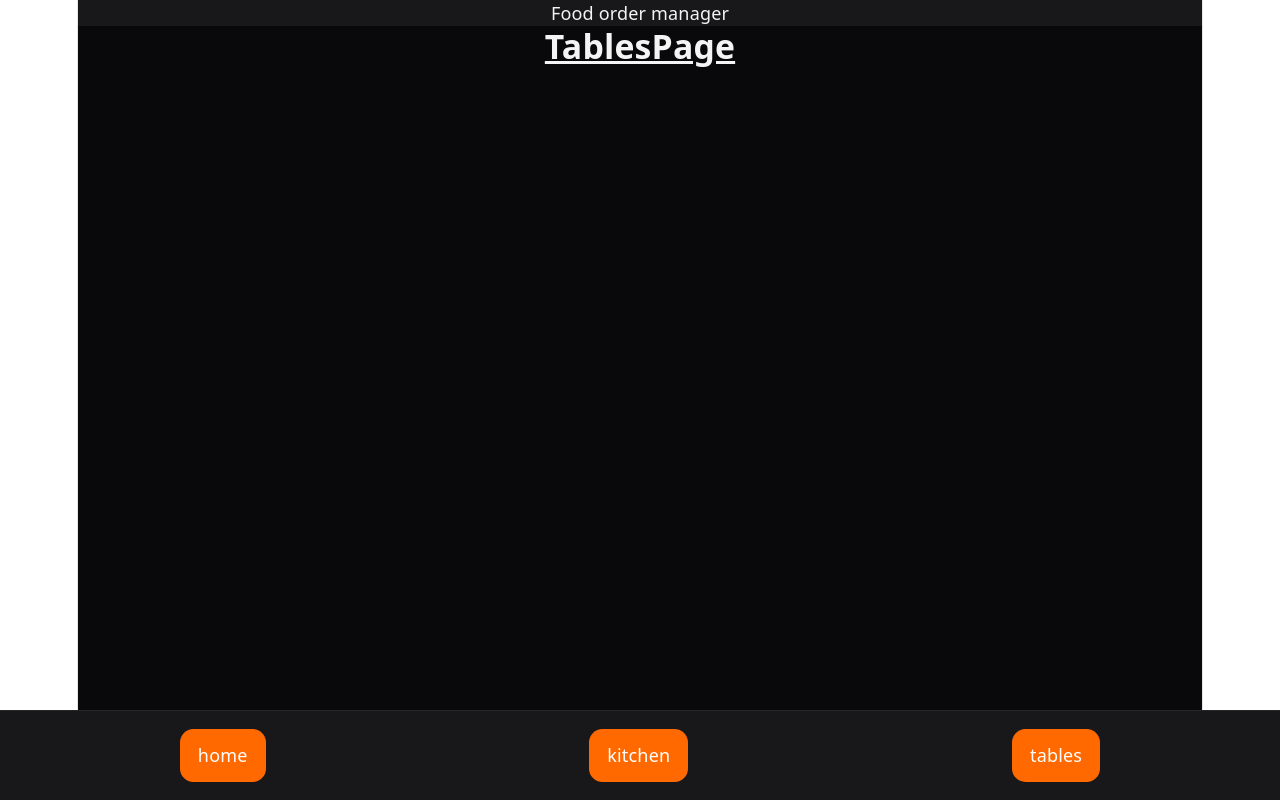
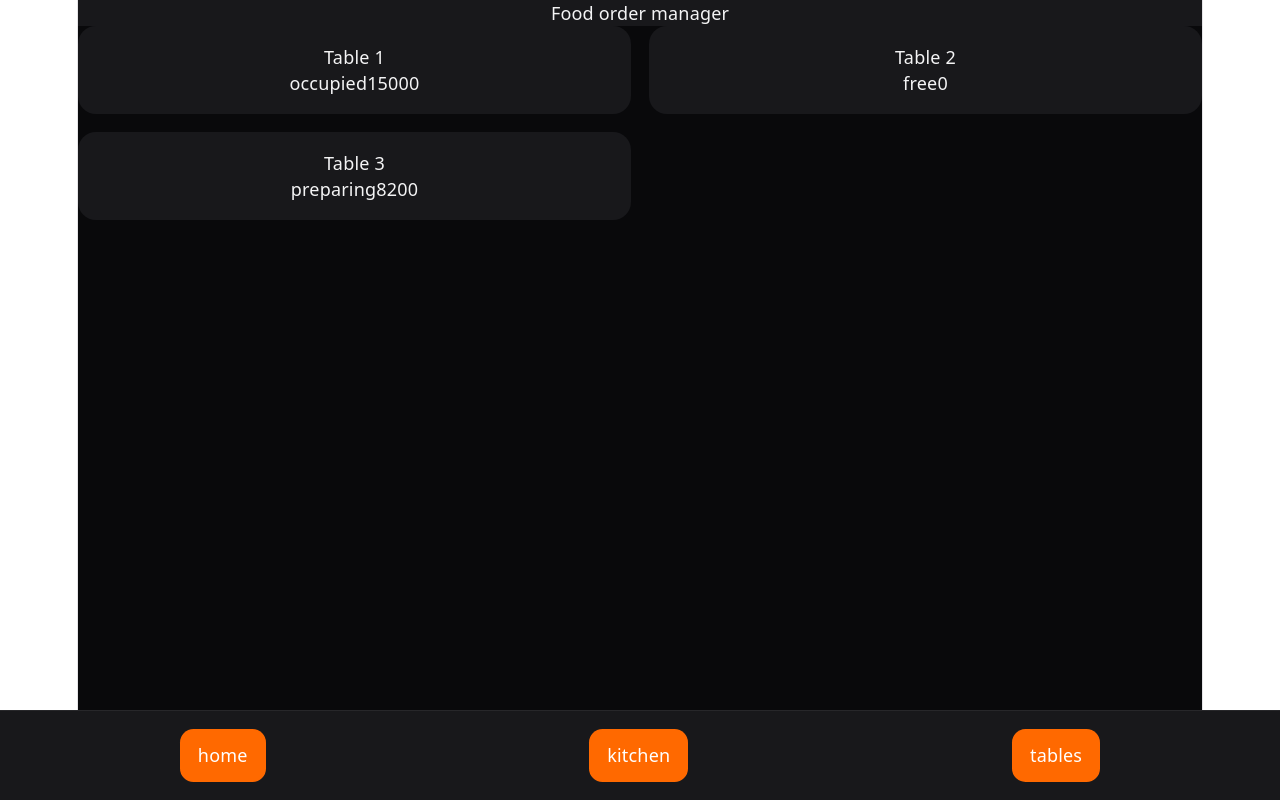
Before and after one commit to JIAraoz/food-order-manager, a React (Vite) app in the folder food-order-manager-client/: page /tables in a window 1280 px wide. Built offline with nearby package versions, Linux system fonts and the light colour scheme.

Commit message:
style-mock

```diff
--- /dev/null
+++ b/food-order-manager-client/src/components/TableCard.tsx
@@ -0,0 +1,12 @@
+import type { ReactElement, JSXElementConstructor, ReactNode, ReactPortal } from "react";
+
+export default function TableCard(table: { number: string | number | bigint | boolean | ReactElement<unknown, string | JSXElementConstructor<any>> | Iterable<ReactNode> | ReactPortal | Promise<string | number | bigint | boolean | ReactPortal | ReactElement<unknown, string | JSXElementConstructor<any>> | Iterable<ReactNode> | null | undefined> | null | undefined; status: string | number | bigint | boolean | ReactElement<unknown, string | JSXElementConstructor<any>> | Iterable<ReactNode> | ReactPortal | Promise<string | number | bigint | boolean | ReactPortal | ReactElement<unknown, string | JSXElementConstructor<any>> | Iterable<ReactNode> | null | undefined> | null | undefined; total: string | number | bigint | boolean | ReactElement<unknown, string | JSXElementConstructor<any>> | Iterable<ReactNode> | ReactPortal | Promise<string | number | bigint | boolean | ReactPortal | ReactElement<unknown, string | JSXElementConstructor<any>> | Iterable<ReactNode> | null | undefined> | null | undefined; }){
+    return(
+
+        <div className="tableCard bg-zinc-900 border-zinc-800 rounded-2xl p-4">
+            <h3>Table {table.number}</h3>
+            <span>{table.status}</span>
+            <span>{table.total}</span>
+        </div>
+    )
+}
--- /dev/null
+++ b/food-order-manager-client/src/mocks/tables.ts
@@ -0,0 +1,20 @@
+export const tables = [
+  {
+    id: 1,
+    number: 1,
+    status: "occupied",
+    total: 15000,
+  },
+  {
+    id: 2,
+    number: 2,
+    status: "free",
+    total: 0,
+  },
+  {
+    id: 3,
+    number: 3,
+    status: "preparing",
+    total: 8200,
+  },
+]
--- a/food-order-manager-client/src/pages/TablesPage.tsx
+++ b/food-order-manager-client/src/pages/TablesPage.tsx
@@ -1,7 +1,11 @@
+import { tables } from "../mocks/tables"
+import TableCard from "../components/TableCard"
 export default function TablesPage(){
     return(
-        <>
-        <div className="text-3xl font-bold underline">TablesPage</div>
-        </>
+
+        <div className="grid grid-cols-2 gap-4">{tables.map((e)=>{
+            return(<TableCard key={e.id} number={e.number} status={e.status} total={e.total} />)
+        })}</div>
+
     )
 }
```
